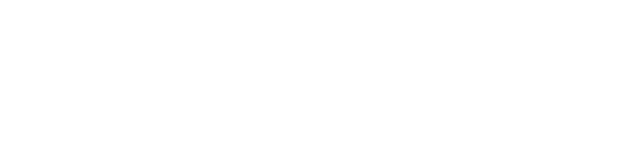
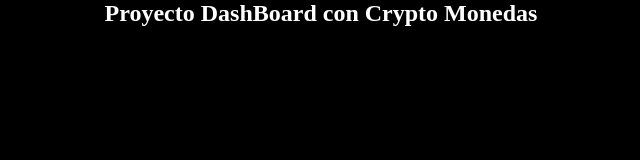
Before and after one commit to jarriagadatorres/Proyecto-DashBoard, a plain HTML site: page index.html in a window 1280 px wide. Shown: the whole page, without its empty margins (319-959 px from the left). Drawn offline with Linux system fonts and the light colour scheme.

Commit message:
Inicio del proyecto

```diff
--- /dev/null
+++ b/assets/css/estilos.css
@@ -0,0 +1,10 @@
+*{
+    margin: 0;
+    padding: 0;
+    background-color: black;
+}
+
+h2{
+    color:white;
+    text-align: center;
+}
--- a/index.html
+++ b/index.html
@@ -4,11 +4,12 @@
     <meta charset="UTF-8">
     <meta http-equiv="X-UA-Compatible" content="IE=edge">
     <meta name="viewport" content="width=device-width, initial-scale=1.0">
+    <link rel="stylesheet" href="assets/css/estilos.css">
     <title>Proyecto DashBoard</title>
 </head>
 <body>
     <header>
-
+<h2>Proyecto DashBoard con Crypto Monedas</h2>
     </header>
     <Section id="crypto-tabla"></Section>
     <section id="cripto-conversion">
```
